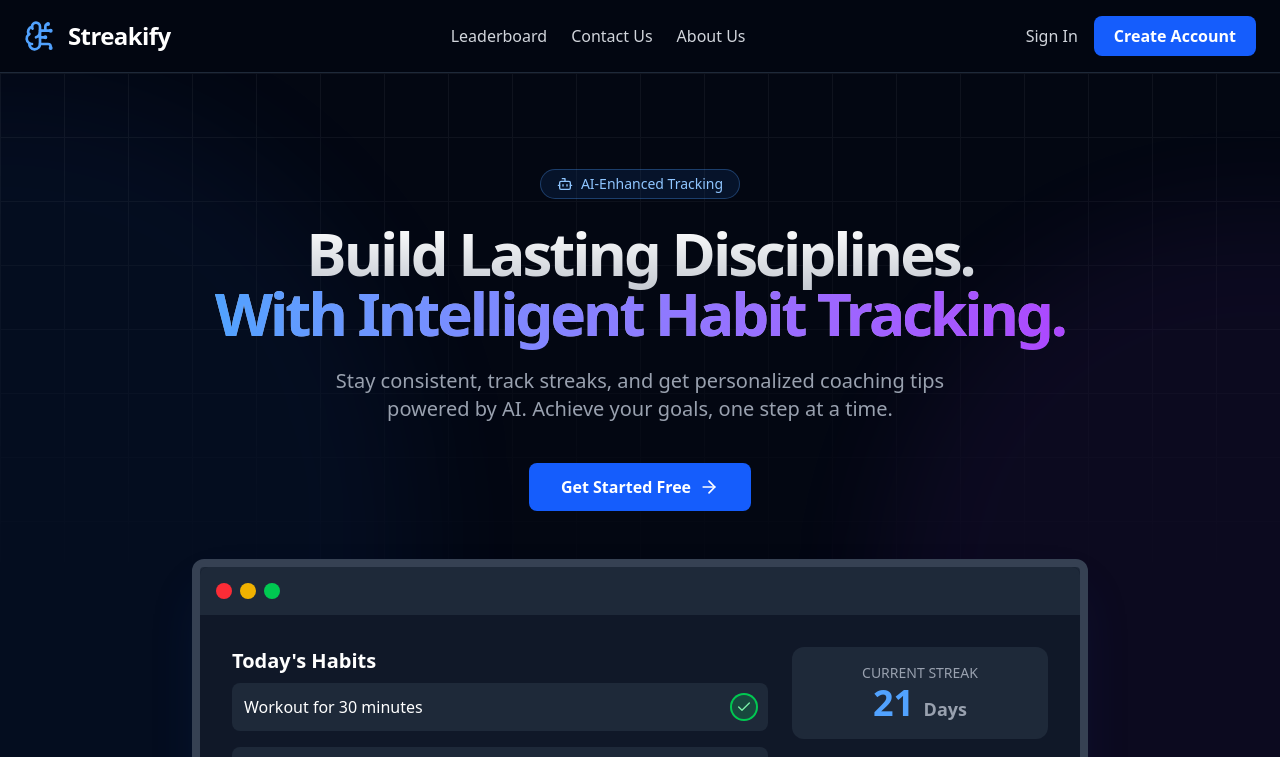
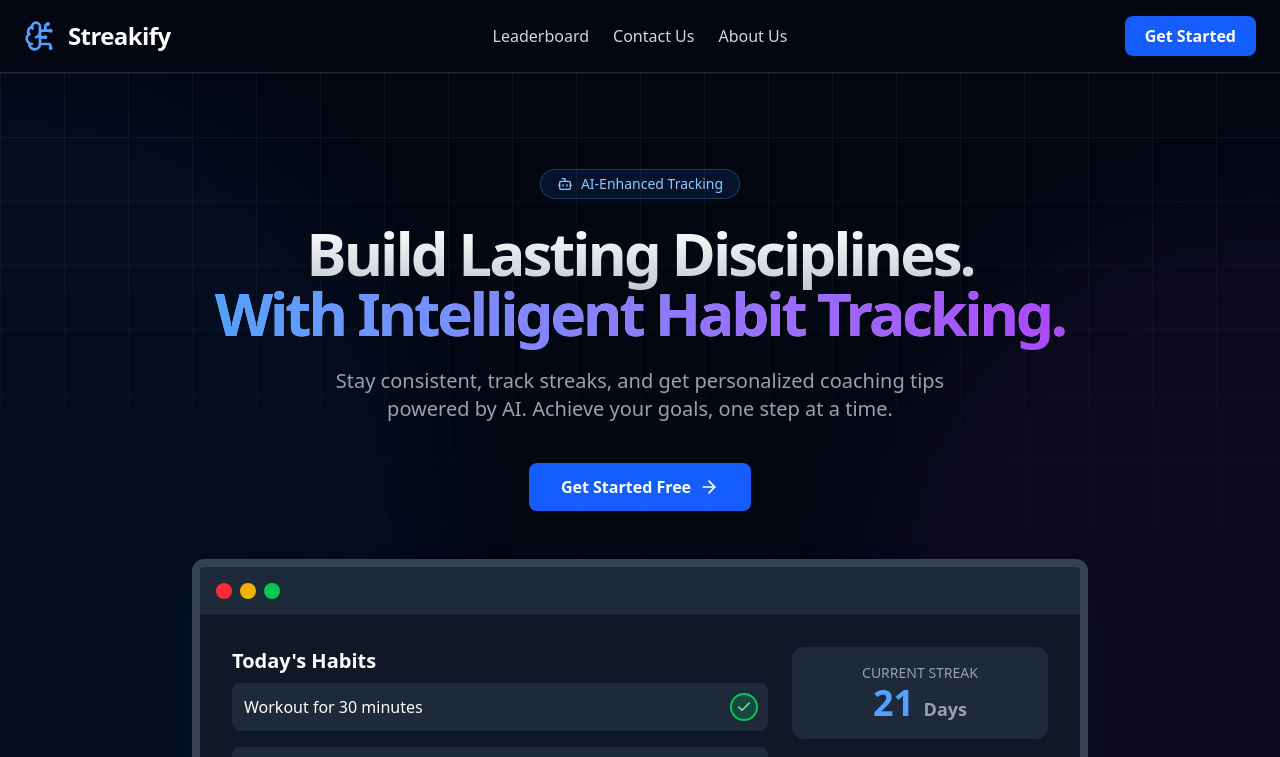
Before and after one commit to ameen-sid/streakify, a Next.js app: page / in a window 1280 px wide. Shown: the top 757 px of the page. Built offline with nearby package versions, Linux system fonts and the light colour scheme.

Commit message:
Add link of new unified authentication page

```diff
--- a/src/components/common/header.tsx
+++ b/src/components/common/header.tsx
@@ -30,6 +30,7 @@ const Header = () => {
 	return (
 		<header className="sticky top-0 z-50 bg-gray-950/80 backdrop-blur-lg border-b border-gray-800">
 			<div className="container mx-auto px-6 py-4 flex justify-between items-center">
+				<div className="flex-1 flex justify-start">
 					<div className="flex items-center gap-3">
 						<Link href="/">
 							<BrainCircuit className="w-8 h-8 text-blue-400" />
@@ -38,16 +39,16 @@ const Header = () => {
 							{APP_NAME}
 						</span>
 					</div>
+				</div>
 
-				<nav className="hidden md:flex items-center gap-6">
+				<nav className="hidden md:flex flex-1 justify-center items-center gap-6">
 					{NAV_LINKS.map(link => <NavLink key={link.label} {...link} />)}
 				</nav>
-				<div className="hidden md:flex items-center gap-4">
-					<Link href="/login">
-						<button className="text-gray-300 hover:text-white cursor-pointer transition-colors">Sign In</button>
-					</Link>
-					<Link href="/signup">
-						<button className="bg-blue-600 hover:bg-blue-700 text-white cursor-pointer font-semibold px-5 py-2 rounded-lg">Create Account</button>
+				<div className="hidden md:flex flex-1 justify-end items-center">
+					<Link href="/auth">
+						<button className="bg-blue-600 hover:bg-blue-700 text-white cursor-pointer font-semibold px-5 py-2 rounded-lg">
+							Get Started
+						</button>
 					</Link>
 				</div>
 
@@ -68,12 +69,9 @@ const Header = () => {
                     <nav className="flex flex-col items-center gap-4 p-6">
 						{NAV_LINKS.map(link => <NavLink key={link.label} {...link} />)}
                         <div className="w-full border-t border-gray-800 my-2"></div>
-                        <Link href="/login">
-							<button className="text-gray-300 cursor-pointer hover:text-white">Sign In</button>
-						</Link>
-						<Link href="/signup">
+                        <Link href="/auth" className="w-full">
 							<button className="bg-blue-600 cursor-pointer hover:bg-blue-700 text-white font-semibold px-5 py-2 rounded-lg w-full">
-								Create Account
+								Get Started
 							</button>
 						</Link>
                     </nav>
```
Lines whose indentation alone changed are shown as unchanged.
